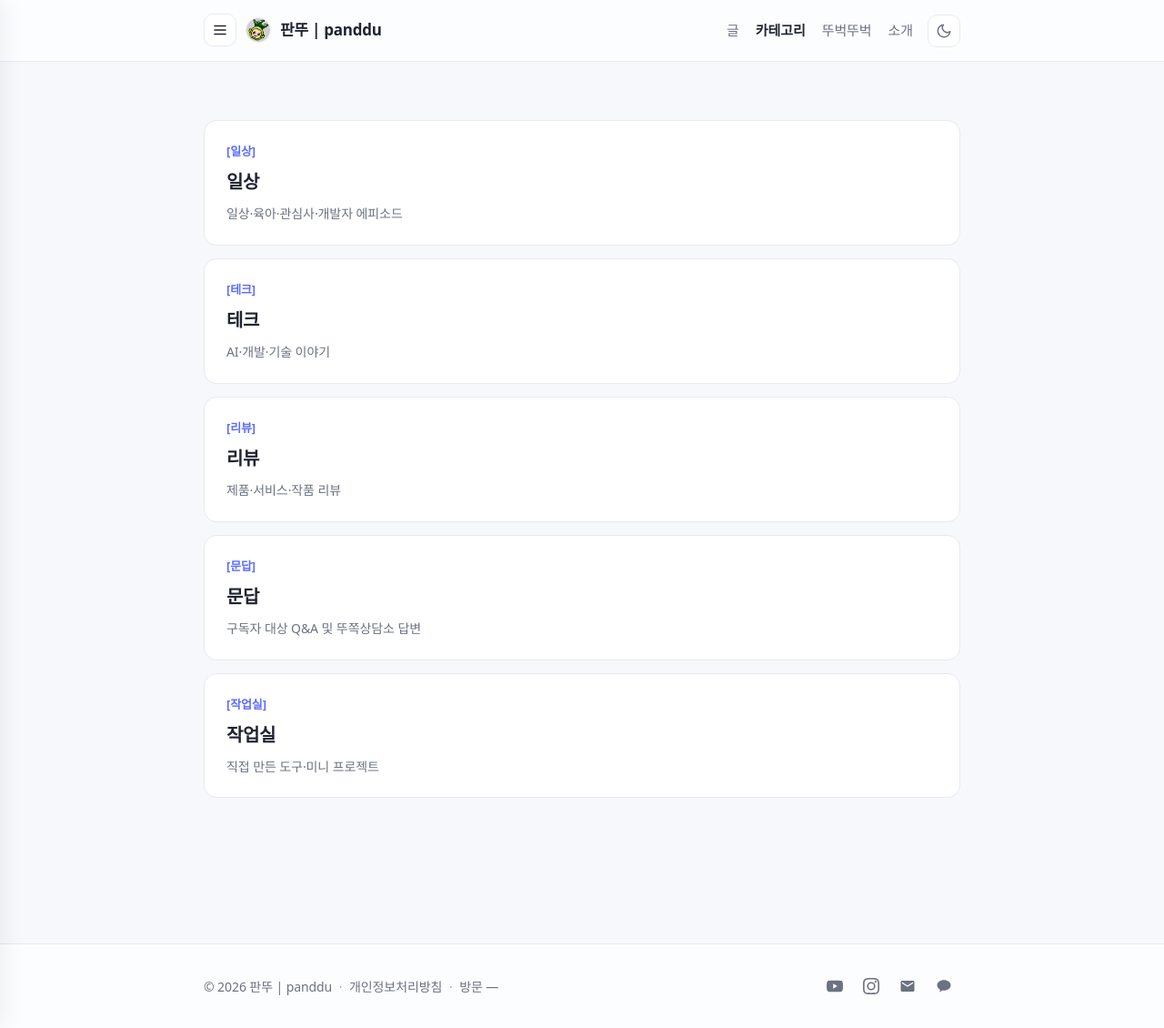
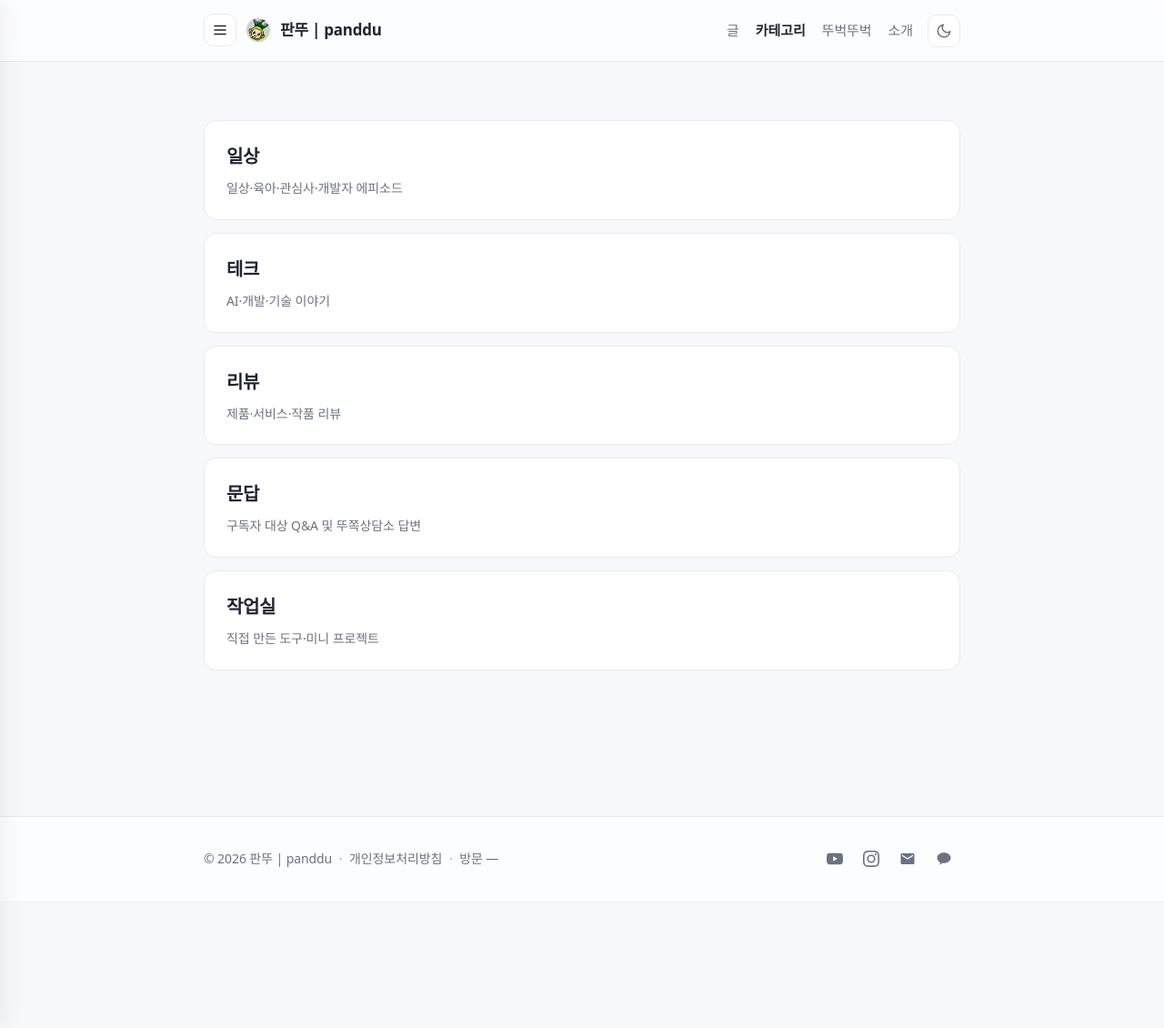
Before and after one commit to panddu/panddu.github.io, a Jekyll site: the page built from series/index.html, in a window 1280 px wide and 1130 px high. Shown: the whole window at 91% size. Built offline with Jekyll 4.4.1, drawn with Linux system fonts in a browser that asks for light colours; some web fonts are replaced.

Commit message:
style(post-meta): 카테고리 배지에서 대괄호 빼고 노출 범위 정리
- 배지 라벨을 series.yml의 bracket("[일상]") 대신 display("일상")로 변경.
  홈 목록·카테고리 목록·개별 글 세 곳이 post_meta.html을 공유해 한 번에 적용됨.
- 카테고리 페이지에서 배지를 숨기던 hide_series=true 제거 — 목록마다
  배지 유무가 달랐던 걸 통일.
- 글 날짜에 시:분:초 표시 (%Y.%m.%d → %Y.%m.%d %H:%M:%S).
- /series/ 카드에서 대괄호 라벨 제거. 바로 아래 display와 같은 말이라 중복이었음.
  같이 죽는 .series-card__bracket 스타일도 삭제.

Co-Authored-By: Claude Opus 5 (1M context) <noreply@anthropic.com>

```diff
--- a/_includes/post_meta.html
+++ b/_includes/post_meta.html
@@ -4,10 +4,10 @@
 <div class="post-meta">
   {%- if s and hide_series == false -%}
     {%- if linked -%}
-      <a class="series-badge" style="color: {{ s.color }}; background: {{ s.bg }};" href="{{ '/series/' | append: include.post.category | append: '/' | relative_url }}">{{ s.bracket }}{% if include.post.series_no %} #{{ include.post.series_no }}{% endif %}</a>
+      <a class="series-badge" style="color: {{ s.color }}; background: {{ s.bg }};" href="{{ '/series/' | append: include.post.category | append: '/' | relative_url }}">{{ s.display }}{% if include.post.series_no %} #{{ include.post.series_no }}{% endif %}</a>
     {%- else -%}
-      <span class="series-badge" style="color: {{ s.color }}; background: {{ s.bg }};">{{ s.bracket }}{% if include.post.series_no %} #{{ include.post.series_no }}{% endif %}</span>
+      <span class="series-badge" style="color: {{ s.color }}; background: {{ s.bg }};">{{ s.display }}{% if include.post.series_no %} #{{ include.post.series_no }}{% endif %}</span>
     {%- endif -%}
   {%- endif -%}
-  <time datetime="{{ include.post.date | date_to_xmlschema }}">{{ include.post.date | date: "%Y.%m.%d" }}</time>
+  <time datetime="{{ include.post.date | date_to_xmlschema }}">{{ include.post.date | date: "%Y.%m.%d %H:%M:%S" }}</time>
 </div>
--- a/_layouts/series.html
+++ b/_layouts/series.html
@@ -13,7 +13,7 @@ layout: default
     {% for post in series_posts %}
       <li class="post-list__item">
         <a href="{{ post.url | relative_url }}" class="post-list__link">
-          {% include post_meta.html post=post hide_series=true %}
+          {% include post_meta.html post=post %}
           <h3 class="post-list__heading">{{ post.title | escape }}</h3>
           {% if post.excerpt %}<p class="post-list__excerpt">{{ post.excerpt | strip_html | truncate: 110 }}</p>{% endif %}
         </a>
--- a/assets/css/main.scss
+++ b/assets/css/main.scss
@@ -1181,13 +1181,6 @@ body.is-sidebar-open { overflow: hidden; }
     transform: translateY(-2px);
     box-shadow: 0 8px 24px rgba(16, 24, 40, 0.06);
   }
-}
-.series-card__bracket {
-  font-weight: 800;
-  font-size: 13px;
-  color: var(--accent);
-  margin-bottom: 6px;
-  letter-spacing: -0.01em;
 }
 .series-card__title {
   font-size: 20px;
--- a/series/index.html
+++ b/series/index.html
@@ -10,7 +10,6 @@ description: 판뚜 블로그의 글 분류 — 일상·테크·리뷰·문답.
     {% assign key = s[0] %}
     {% assign meta = s[1] %}
     <a class="series-card" href="{{ '/series/' | append: key | append: '/' | relative_url }}">
-      <div class="series-card__bracket">{{ meta.bracket }}</div>
       <div class="series-card__title">{{ meta.display }}</div>
       <p class="series-card__desc">{{ meta.desc }}</p>
     </a>
```
